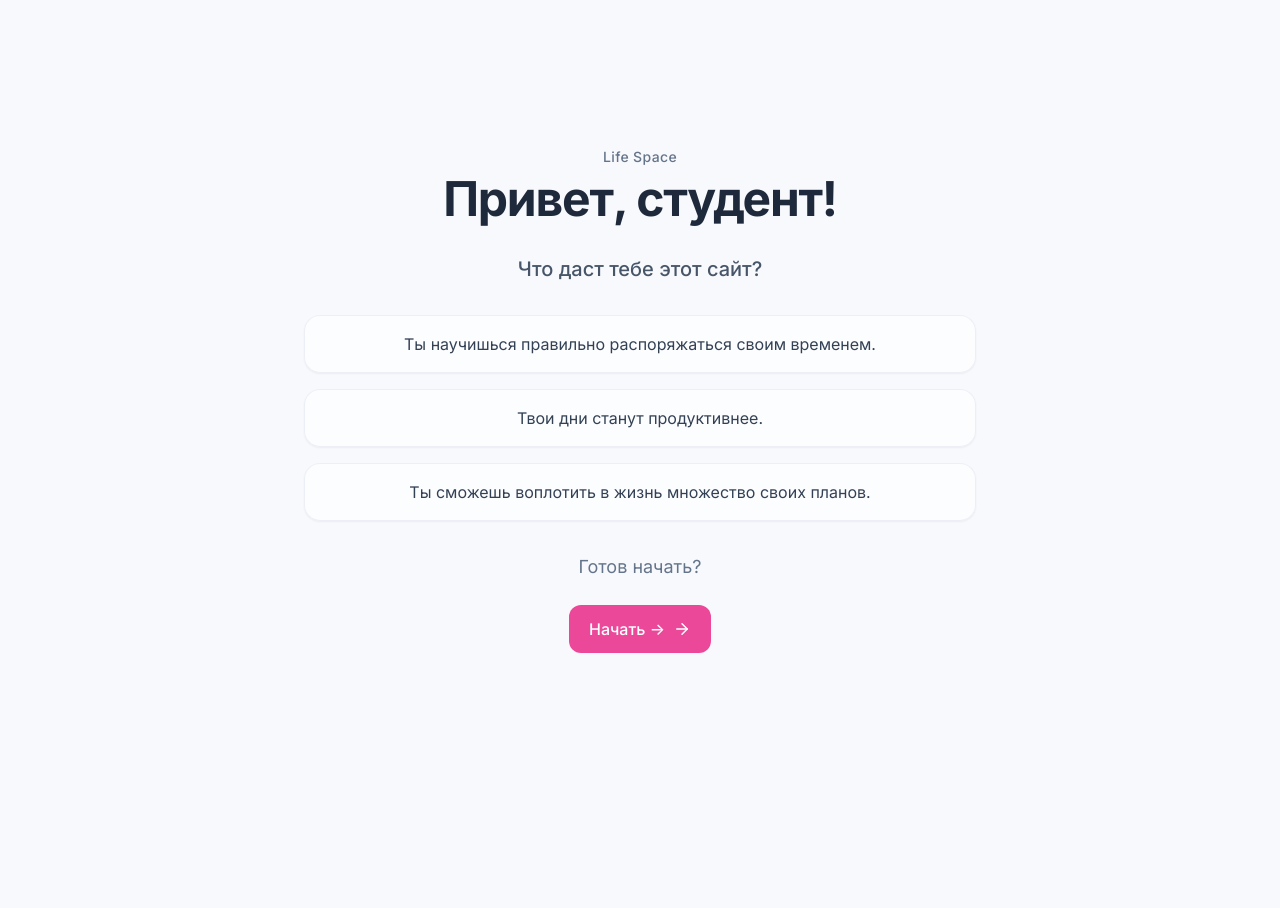
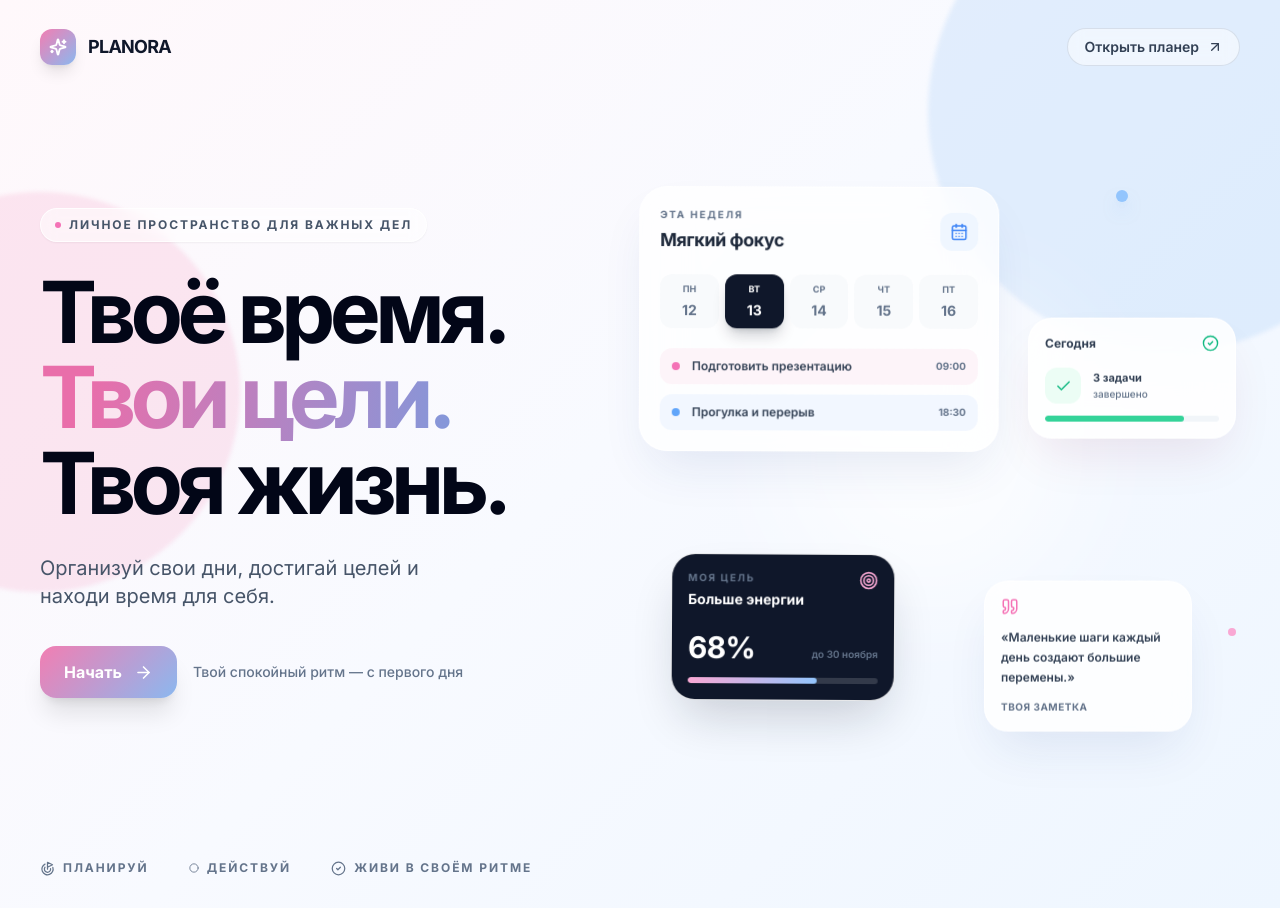
Before and after one commit to asemamasabirova-cyber/34343, a React (Vite) app: page / in a window 1280 px wide. Before the commit the page ends 800 px from the top, so only its background shows below. Built offline with nearby package versions, Linux system fonts and the light colour scheme.

Commit message:
Redesign landing page with Planora branding

```diff
--- a/src/components/Layout.tsx
+++ b/src/components/Layout.tsx
@@ -38,7 +38,7 @@ export function Layout({ children }: { children: React.ReactNode }) {
       {/* Mobile header */}
       <div className="sticky top-0 z-30 flex items-center justify-between border-b border-slate-200/60 bg-white/80 px-4 py-3 backdrop-blur-lg md:hidden dark:border-slate-700/50 dark:bg-slate-900/80">
         <div className="flex items-center gap-2">
-          <span className="accent-text text-lg font-bold">Life Space</span>
+          <span className="accent-text text-lg font-bold">PLANORA</span>
         </div>
         <button
           onClick={() => setMobileOpen(!mobileOpen)}
@@ -100,7 +100,7 @@ function NavContent({
     <>
       <div className="mb-6 px-3 pt-5 text-slate-900 dark:text-white">
         <div className="text-xl font-bold tracking-tight">
-          <span className="accent-text">Life Space</span>
+          <span className="accent-text">PLANORA</span>
         </div>
         <div className="mt-0.5 text-xs font-medium text-slate-600 dark:text-slate-300">Student Planner</div>
       </div>
@@ -144,7 +144,7 @@ function NavContent({
       </nav>
 
       <div className="mt-auto px-3 py-4">
-        <div className="text-xs font-medium text-slate-500 dark:text-slate-400">Life Space © 2026</div>
+        <div className="text-xs font-medium text-slate-500 dark:text-slate-400">PLANORA © 2026</div>
       </div>
     </>
   );
--- a/src/index.css
+++ b/src/index.css
@@ -221,3 +221,78 @@
 .dark .text-slate-500 {
   color: #cbd5e1 !important;
 }
+
+.planora-landing {
+  position: relative;
+  isolation: isolate;
+  background: linear-gradient(135deg, #fff8fb 0%, #f8faff 48%, #eef6ff 100%);
+}
+
+.planora-mark,
+.planora-primary-button {
+  background: linear-gradient(135deg, #f27eb2 0%, #8bb8ef 100%);
+}
+
+.planora-primary-button:hover {
+  box-shadow: 0 16px 30px rgba(153, 126, 210, 0.25);
+}
+
+.planora-gradient-text {
+  background: linear-gradient(100deg, #e96eaa 10%, #769de0 90%);
+  -webkit-background-clip: text;
+  background-clip: text;
+  color: transparent;
+}
+
+.planora-orb {
+  position: absolute;
+  z-index: -1;
+  border-radius: 9999px;
+  filter: blur(2px);
+  pointer-events: none;
+}
+
+.planora-orb-pink {
+  left: -10rem;
+  top: 12rem;
+  width: 25rem;
+  height: 25rem;
+  background: rgba(249, 183, 211, 0.3);
+}
+
+.planora-orb-blue {
+  right: -8rem;
+  top: -8rem;
+  width: 30rem;
+  height: 30rem;
+  background: rgba(177, 211, 248, 0.32);
+}
+
+.planora-preview {
+  animation: planoraFloat 7s ease-in-out infinite;
+}
+
+.planora-tasks-card {
+  animation-delay: -2s;
+}
+
+.planora-goal-card {
+  animation-delay: -4s;
+}
+
+.planora-quote-card {
+  animation-delay: -1s;
+}
+
+@keyframes planoraFloat {
+  0%, 100% { transform: translateY(0) rotate(0deg); }
+  50% { transform: translateY(-9px) rotate(0.4deg); }
+}
+
+@media (prefers-reduced-motion: reduce) {
+  .planora-preview,
+  .planora-landing .animate-fade-in,
+  .planora-landing .animate-slide-up {
+    animation: none;
+  }
+}
--- a/src/pages/WelcomePage.tsx
+++ b/src/pages/WelcomePage.tsx
@@ -1,55 +1,128 @@
 import { useApp } from '@/context/AppContext';
-import { Button } from '@/components/ui/Card';
-import { ArrowRight } from 'lucide-react';
+import {
+  ArrowRight,
+  ArrowUpRight,
+  CalendarDays,
+  Check,
+  CheckCircle2,
+  Circle,
+  Goal,
+  Quote,
+  Sparkles,
+  Target,
+} from 'lucide-react';
+
+const WEEK_DAYS = [
+  { day: 'ПН', date: '12', active: false },
+  { day: 'ВТ', date: '13', active: true },
+  { day: 'СР', date: '14', active: false },
+  { day: 'ЧТ', date: '15', active: false },
+  { day: 'ПТ', date: '16', active: false },
+];
 
 export function WelcomePage() {
-  const { t, dismissWelcome, lang } = useApp();
+  const { dismissWelcome } = useApp();
 
   return (
-    <div className="flex min-h-screen items-center justify-center p-6">
-      <div className="w-full max-w-2xl animate-fade-in text-center">
-        <div className="mb-2 text-sm font-medium tracking-wide text-slate-400">
-          Life Space
+    <main className="planora-landing min-h-screen overflow-hidden text-slate-900">
+      <div className="planora-orb planora-orb-pink" />
+      <div className="planora-orb planora-orb-blue" />
+
+      <nav className="relative z-10 mx-auto flex w-full max-w-7xl items-center justify-between px-6 py-7 lg:px-10">
+        <div className="flex items-center gap-3">
+          <div className="planora-mark flex h-9 w-9 items-center justify-center rounded-xl text-white shadow-lg">
+            <Sparkles size={18} strokeWidth={2.5} />
+          </div>
+          <span className="text-lg font-bold tracking-[-0.04em]">PLANORA</span>
+        </div>
+        <button
+          onClick={dismissWelcome}
+          className="group hidden items-center gap-2 rounded-full border border-slate-300/70 bg-white/50 px-4 py-2 text-sm font-semibold text-slate-700 backdrop-blur transition hover:border-slate-400 hover:bg-white md:flex"
+        >
+          Открыть планер
+          <ArrowUpRight size={16} className="transition-transform group-hover:-translate-y-0.5 group-hover:translate-x-0.5" />
+        </button>
+      </nav>
+
+      <section className="relative z-10 mx-auto grid w-full max-w-7xl items-center gap-16 px-6 pb-16 pt-10 lg:grid-cols-[0.9fr_1.1fr] lg:px-10 lg:pb-28 lg:pt-16">
+        <div className="max-w-xl animate-fade-in">
+          <div className="mb-7 inline-flex items-center gap-2 rounded-full border border-white/80 bg-white/55 px-3.5 py-2 text-xs font-bold uppercase tracking-[0.16em] text-slate-600 shadow-sm backdrop-blur">
+            <span className="h-1.5 w-1.5 rounded-full bg-pink-400" />
+            Личное пространство для важных дел
+          </div>
+          <h1 className="max-w-lg text-5xl font-bold leading-[0.98] tracking-[-0.065em] text-slate-950 sm:text-6xl lg:text-[5.35rem]">
+            Твоё время.
+            <span className="planora-gradient-text block">Твои цели.</span>
+            Твоя жизнь.
+          </h1>
+          <p className="mt-7 max-w-md text-lg leading-8 text-slate-600 sm:text-xl">
+            Организуй свои дни, достигай целей и находи время для себя.
+          </p>
+          <div className="mt-9 flex flex-col items-start gap-4 sm:flex-row sm:items-center">
+            <button
+              onClick={dismissWelcome}
+              className="planora-primary-button group inline-flex items-center gap-3 rounded-2xl px-6 py-3.5 text-base font-bold text-white shadow-xl transition hover:-translate-y-0.5"
+            >
+              Начать
+              <ArrowRight size={19} className="transition-transform group-hover:translate-x-1" />
+            </button>
+            <span className="text-sm font-medium text-slate-500">Твой спокойный ритм — с первого дня</span>
+          </div>
         </div>
 
-        <h1 className="mb-8 text-4xl font-bold tracking-tight text-slate-800 md:text-5xl dark:text-slate-100">
-          {t('welcome.hi')}
-        </h1>
+        <div className="planora-stage relative mx-auto h-[540px] w-full max-w-[650px] animate-slide-up sm:h-[590px]">
+          <div className="planora-glow absolute left-1/2 top-1/2 h-72 w-72 -translate-x-1/2 -translate-y-1/2 rounded-full bg-white/70 blur-3xl" />
 
-        <p className="mb-8 text-xl font-medium text-slate-600 dark:text-slate-300">
-          {t('welcome.whatGives')}
-        </p>
+          <div className="planora-preview planora-weekly-card absolute left-0 top-8 w-[min(90%,360px)] rounded-[28px] border border-white/80 bg-white/75 p-5 shadow-2xl shadow-blue-900/10 backdrop-blur-xl sm:left-6">
+            <div className="mb-5 flex items-center justify-between">
+              <div>
+                <p className="text-[10px] font-bold uppercase tracking-[0.18em] text-slate-400">Эта неделя</p>
+                <h2 className="mt-1 text-lg font-bold tracking-tight text-slate-800">Мягкий фокус</h2>
+              </div>
+              <div className="rounded-xl bg-blue-50 p-2.5 text-blue-500"><CalendarDays size={18} /></div>
+            </div>
+            <div className="mb-5 grid grid-cols-5 gap-1.5">
+              {WEEK_DAYS.map((item) => (
+                <div key={item.day} className={`rounded-xl px-1 py-2 text-center ${item.active ? 'bg-slate-900 text-white shadow-lg shadow-slate-900/20' : 'bg-slate-50 text-slate-500'}`}>
+                  <p className="text-[9px] font-bold">{item.day}</p>
+                  <p className="mt-1 text-sm font-bold">{item.date}</p>
+                </div>
+              ))}
+            </div>
+            <div className="space-y-2.5">
+              <div className="flex items-center gap-3 rounded-xl bg-pink-50/80 px-3 py-2.5"><div className="h-2 w-2 rounded-full bg-pink-400" /><span className="text-xs font-semibold text-slate-700">Подготовить презентацию</span><span className="ml-auto text-[10px] font-bold text-slate-400">09:00</span></div>
+              <div className="flex items-center gap-3 rounded-xl bg-blue-50/80 px-3 py-2.5"><div className="h-2 w-2 rounded-full bg-blue-400" /><span className="text-xs font-semibold text-slate-700">Прогулка и перерыв</span><span className="ml-auto text-[10px] font-bold text-slate-400">18:30</span></div>
+            </div>
+          </div>
 
-        <div className="space-y-4">
-          {[
-            t('welcome.t1'),
-            t('welcome.t2'),
-            t('welcome.t3'),
-          ].map((text, i) => (
-            <div
-              key={i}
-              className="animate-slide-up rounded-2xl border border-slate-200/60 bg-white/60 px-6 py-4 text-base text-slate-700 shadow-sm backdrop-blur-sm dark:border-slate-700/50 dark:bg-slate-800/50 dark:text-slate-200"
-              style={{ animationDelay: `${i * 120}ms`, animationFillMode: 'backwards' }}
-            >
-              {text}
-            </div>
-          ))}
+          <div className="planora-preview planora-tasks-card absolute right-0 top-40 w-52 rounded-[24px] border border-white/90 bg-white/85 p-4 shadow-2xl shadow-pink-900/10 backdrop-blur-xl sm:right-1">
+            <div className="mb-4 flex items-center justify-between"><p className="text-xs font-bold text-slate-700">Сегодня</p><CheckCircle2 size={17} className="text-emerald-500" /></div>
+            <div className="mb-3 flex items-center gap-3"><div className="flex h-9 w-9 items-center justify-center rounded-xl bg-emerald-50 text-emerald-500"><Check size={17} /></div><div><p className="text-[11px] font-bold text-slate-700">3 задачи</p><p className="text-[10px] font-medium text-slate-400">завершено</p></div></div>
+            <div className="h-1.5 overflow-hidden rounded-full bg-slate-100"><div className="h-full w-4/5 rounded-full bg-emerald-400" /></div>
+          </div>
+
+          <div className="planora-preview planora-goal-card absolute bottom-14 left-4 w-56 rounded-[24px] border border-white/90 bg-slate-900 p-4 text-white shadow-2xl shadow-slate-900/20 sm:bottom-10 sm:left-14">
+            <div className="mb-5 flex items-start justify-between"><div><p className="text-[10px] font-bold uppercase tracking-[0.16em] text-slate-400">Моя цель</p><p className="mt-1 text-sm font-bold">Больше энергии</p></div><Target size={19} className="text-pink-300" /></div>
+            <div className="flex items-end justify-between"><p className="text-3xl font-bold tracking-tight">68%</p><p className="pb-1 text-[10px] font-semibold text-slate-400">до 30 ноября</p></div>
+            <div className="mt-3 h-1.5 overflow-hidden rounded-full bg-white/15"><div className="h-full w-[68%] rounded-full bg-gradient-to-r from-pink-300 to-blue-300" /></div>
+          </div>
+
+          <div className="planora-preview planora-quote-card absolute bottom-1 right-4 w-52 rounded-[24px] border border-white/90 bg-white/80 p-4 shadow-2xl shadow-blue-900/10 backdrop-blur-xl sm:bottom-4 sm:right-12">
+            <Quote size={18} className="mb-3 text-pink-400" />
+            <p className="text-xs font-semibold leading-5 text-slate-700">«Маленькие шаги каждый день создают большие перемены.»</p>
+            <p className="mt-3 text-[10px] font-bold uppercase tracking-wider text-slate-400">Твоя заметка</p>
+          </div>
+
+          <div className="absolute right-28 top-8 hidden h-3 w-3 rounded-full bg-blue-300 shadow-lg shadow-blue-300/50 sm:block" />
+          <div className="absolute bottom-28 right-1 hidden h-2 w-2 rounded-full bg-pink-300 sm:block" />
         </div>
+      </section>
 
-        <p className="mb-6 mt-8 text-lg text-slate-500 dark:text-slate-400">
-          {t('welcome.ready')}
-        </p>
-
-        <Button
-          variant="primary"
-          size="lg"
-          onClick={dismissWelcome}
-          className="animate-slide-up"
-        >
-          {t('welcome.start')}
-          <ArrowRight size={18} />
-        </Button>
+      <div className="relative z-10 mx-auto flex max-w-7xl flex-wrap items-center gap-x-10 gap-y-3 px-6 pb-8 text-xs font-bold uppercase tracking-[0.16em] text-slate-400 lg:px-10">
+        <span className="flex items-center gap-2"><Goal size={15} /> Планируй</span>
+        <span className="flex items-center gap-2"><Circle size={10} /> Действуй</span>
+        <span className="flex items-center gap-2"><CheckCircle2 size={15} /> Живи в своём ритме</span>
       </div>
-    </div>
+    </main>
   );
 }
```
Also changed, not shown: src/lib/i18n.ts (+4 -4 lines).
